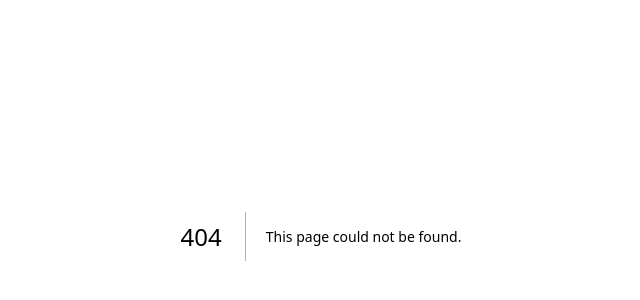
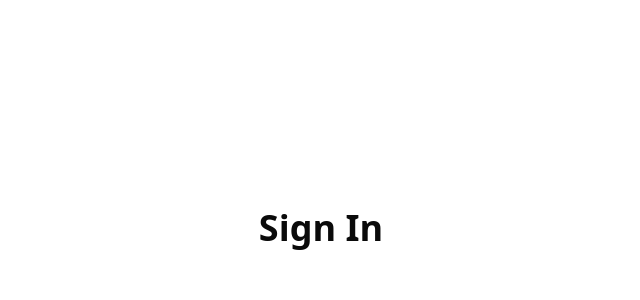
Before and after one commit to morsechimwai/time-attendance-app, a Next.js app: page /login in a window 1280 px wide. Before the commit this address had no page. Shown: the part 164-464 px from the top of the page, without its empty margins (319-959 px from the left). Built offline with nearby package versions, Linux system fonts and the light colour scheme.

Commit message:
feat: create SigninPage component and update header height variable in styles

```diff
--- /dev/null
+++ b/app/(auth)/login/page.tsx
@@ -0,0 +1,8 @@
+export default function SigninPage() {
+  return (
+    <div className="flex min-h-screen flex-col items-center justify-center py-2">
+      <h1 className="text-4xl font-bold mb-4">Sign In</h1>
+      {/* Sign-in form goes here */}
+    </div>
+  )
+}
--- a/app/globals.css
+++ b/app/globals.css
@@ -4,6 +4,7 @@
 @custom-variant dark (&:is(.dark *));
 
 @theme inline {
+  --header-height: 3.5rem;
   --color-background: var(--background);
   --color-foreground: var(--foreground);
   --font-sans: var(--font-nunito);
--- a/components/app-sidebar.tsx
+++ b/components/app-sidebar.tsx
@@ -10,7 +10,20 @@ import { usePathname } from "next/navigation"
 // Navigation
 
 // Icons
-import { Banknote, Clock, Flower, LayoutDashboard, LucideIcon, ScanFace, Users } from "lucide-react"
+import {
+  Banknote,
+  ChevronsDown,
+  ChevronsRight,
+  CircleDotDashed,
+  Clock,
+  Drama,
+  Flower,
+  Focus,
+  LayoutDashboard,
+  LucideIcon,
+  ScanFace,
+  Users,
+} from "lucide-react"
 
 // Components
 import {
@@ -98,11 +111,11 @@ export default function AppSidebar() {
 
   return (
     <Sidebar collapsible="offcanvas">
-      <SidebarHeader className="h-12 border-b">
+      <SidebarHeader className="h-(--header-height) border-b">
         <SidebarMenuButton variant="default" asChild>
           <Link className="flex items-center h-full px-4" href="#" onClick={handleNavigate}>
-            <Flower className="size-6 text-primary rotate-45" />
-            <span className="text-xl font-black font-sans">FaceShift</span>
+            <span className="text-xl font-black font-sans text-amber-600">Facin</span>
+            <Focus className="text-amber-600 rotate-45" />
           </Link>
         </SidebarMenuButton>
       </SidebarHeader>
--- a/components/site-header.tsx
+++ b/components/site-header.tsx
@@ -34,7 +34,7 @@ export default function SiteHeader() {
       : null
 
   return (
-    <header className="flex items-center border-b px-4 sticky top-0 z-10 bg-background h-12">
+    <header className="flex items-center border-b px-4 sticky top-0 z-10 bg-background h-(--header-height)">
       <div className="flex w-full items-center gap-1 lg:gap-2">
         <SidebarTrigger />
         <Separator orientation="vertical" className="mx-2 data-[orientation=vertical]:h-4" />
```
